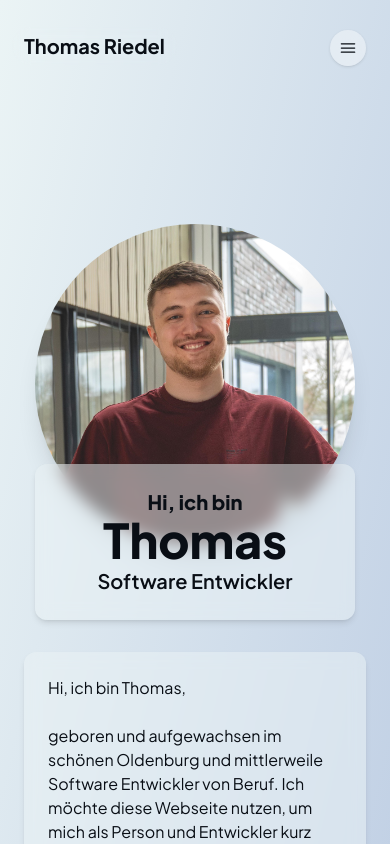
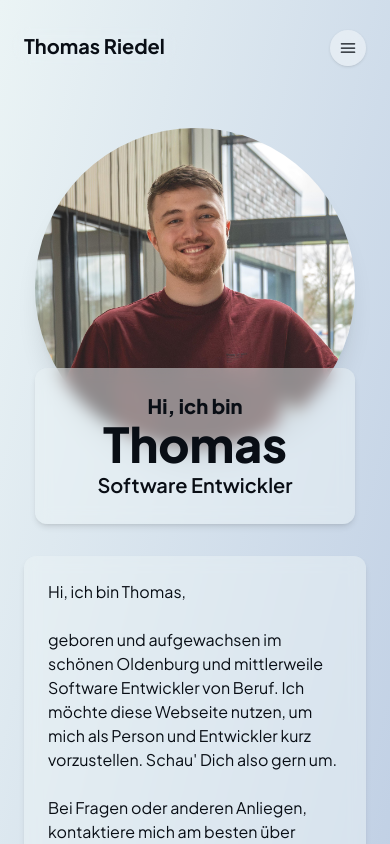
Before and after one commit to thomasriedel/triedel, a Vue app: page / in a window 390 px wide. Shown: the top 844 px of the page. Built offline with nearby package versions, Linux system fonts and the light colour scheme.

Commit message:
Added favicon

```diff
--- a/index.html
+++ b/index.html
@@ -2,7 +2,7 @@
 <html lang="en">
   <head>
     <meta charset="UTF-8">
-    <link rel="icon" href="/favicon.ico">
+    <link rel="icon" href="/favicon.png">
     <meta name="viewport" content="width=device-width, initial-scale=1.0">
       <link href="./output.css" rel="stylesheet">
     <title>Thomas Riedel</title>
--- a/src/views/HomeView.vue
+++ b/src/views/HomeView.vue
@@ -1,5 +1,5 @@
 <template>
-  <div class="flex flex-col items-center pt-24">
+  <div class="flex flex-col items-center lg:pt-24">
     <Greeting class="mb-8 lg:mb-12"/>
 
     <div class="card whitespace-pre-line max-w-3xl mb-8">
```
Also changed, not shown: public/favicon.png (added), 1 other file (tests, documents, lock files or other folders).
